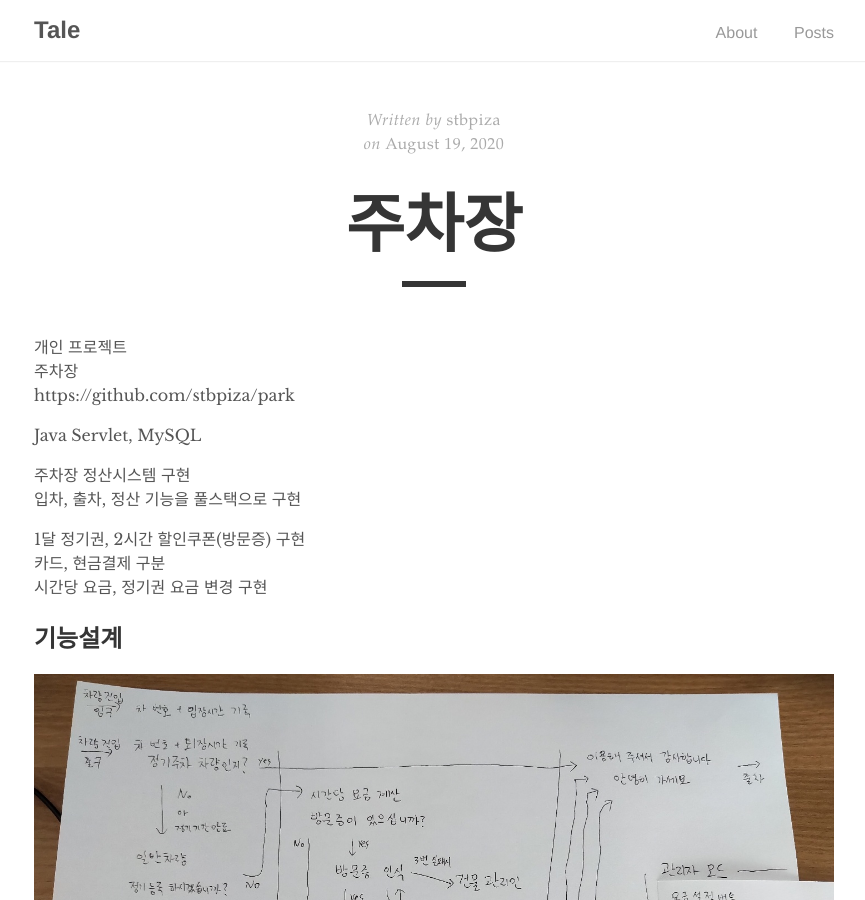
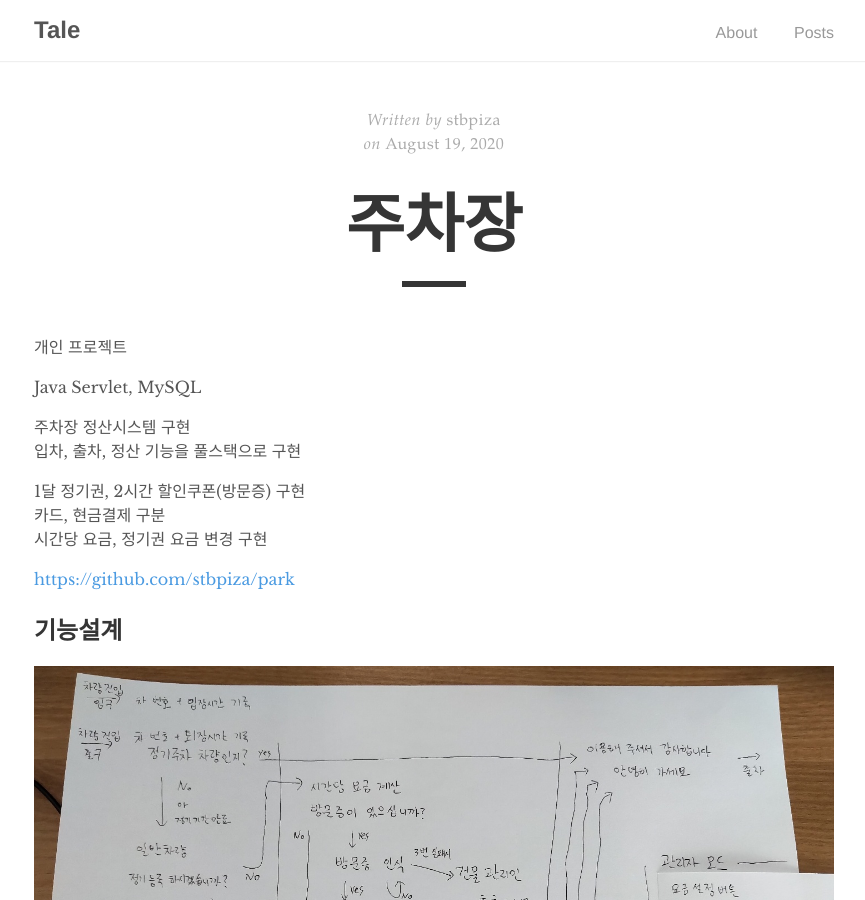
Before and after one commit to stbpiza/stbpiza.github.io, a Jekyll site: the page built from _posts/2020-08-19-parking.md, in a window 1280 px wide and 900 px high. Shown: the whole window, without its empty margins (206-1071 px from the left). Built offline with Jekyll 4.4.1, drawn with Linux system fonts in a browser that asks for light colours.

Commit message:
Update 2020-08-19-parking.md

```diff
--- a/_posts/2020-08-19-parking.md
+++ b/_posts/2020-08-19-parking.md
@@ -5,8 +5,6 @@ author: "stbpiza"
 ---
 
 개인 프로젝트
-주차장
-https://github.com/stbpiza/park
 
 Java Servlet, MySQL
 
@@ -17,6 +15,7 @@ Java Servlet, MySQL
 카드, 현금결제 구분
 시간당 요금, 정기권 요금 변경 구현
 
+<a href="https://github.com/stbpiza/park">https://github.com/stbpiza/park</a>
 
 
 ## 기능설계
```
